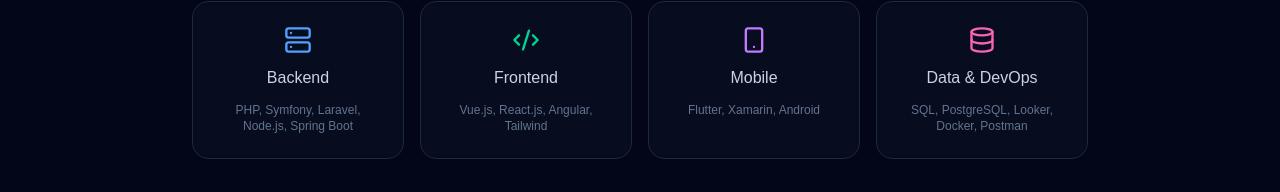
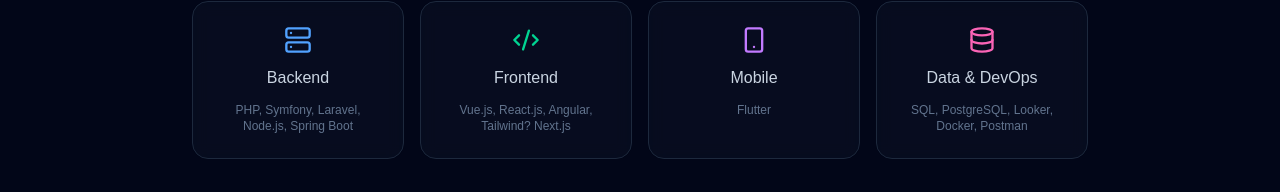
Before and after one commit to bmappa1342/portfolio-bmappa, a Next.js app: page / in a window 1280 px wide. Shown: the part 727-919 px from the top of the page. Built offline with nearby package versions, Linux system fonts and the light colour scheme.

Commit message:
ajout multi langue

```diff
--- a/app/page.tsx
+++ b/app/page.tsx
@@ -41,8 +41,8 @@
     },
     skills: {
       backend: "PHP, Symfony, Laravel, Node.js, Spring Boot",
-      frontend: "Vue.js, React.js, Angular, Tailwind",
-      mobile: "Flutter, Xamarin, Android",
+      frontend: "Vue.js, React.js, Angular, Tailwind? Next.js",
+      mobile: "Flutter",
       data: "SQL, PostgreSQL, Looker, Docker, Postman"
     },
     experienceSection: {
@@ -82,7 +82,7 @@
           title: "LiquidUI - Dashboard Analytique IA",
           tech: ["Next.js", "React", "Tailwind CSS", "NextAuth"],
           link: "#",
-          github: "https://github.com/bmappa1342/ton-repo-liquidui", // <-- À remplacer par le vrai lien
+          github: "https://github.com/bmappa1342/liquid-ui-poc",
           description: "Conception d'une plateforme SaaS de Business Intelligence (BI) générant des tableaux de bord dynamiques via des requêtes en langage naturel (IA). Intégration de NextAuth, gestion d'équipe (RBAC), import CSV et génération de clés API."
         },
         {
```
